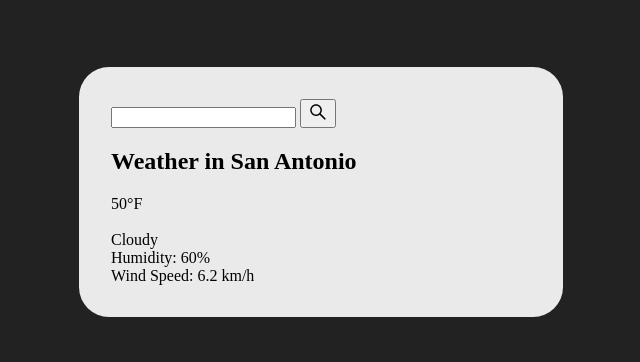
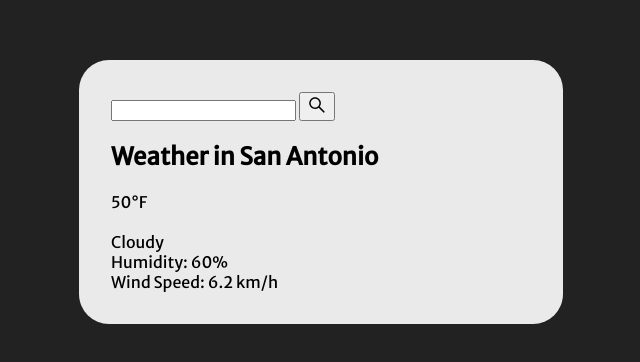
Before and after one commit to sberry940/Weather-Forecast-App, a plain HTML site: page Develop/index.html in a window 1280 px wide. Shown: the part 208-570 px from the top of the page, without its empty margins (319-959 px from the left). Drawn offline with Linux system fonts and the light colour scheme.

Commit message:
added a google font

```diff
--- a/Develop/Assets/style.css
+++ b/Develop/Assets/style.css
@@ -11,6 +11,9 @@ body {
     margin: 0;
 
     background: #222;
+
+    font-family: 'Merriweather Sans', sans-serif;
+
     }
 
   .card {
--- a/Develop/index.html
+++ b/Develop/index.html
@@ -4,6 +4,9 @@
     <meta charset="UTF-8">
     <meta name="viewport" content="width=device-width, initial-scale=1.0">
     <title>Weather App</title>
+    <link rel="preconnect" href="https://fonts.googleapis.com">
+<link rel="preconnect" href="https://fonts.gstatic.com" crossorigin>
+<link href="https://fonts.googleapis.com/css2?family=Merriweather+Sans&display=swap" rel="stylesheet">
     <link rel="stylesheet" href="./Assets/style.css">
     <script src="./Assets/script.js"></script>
 </head>
```
